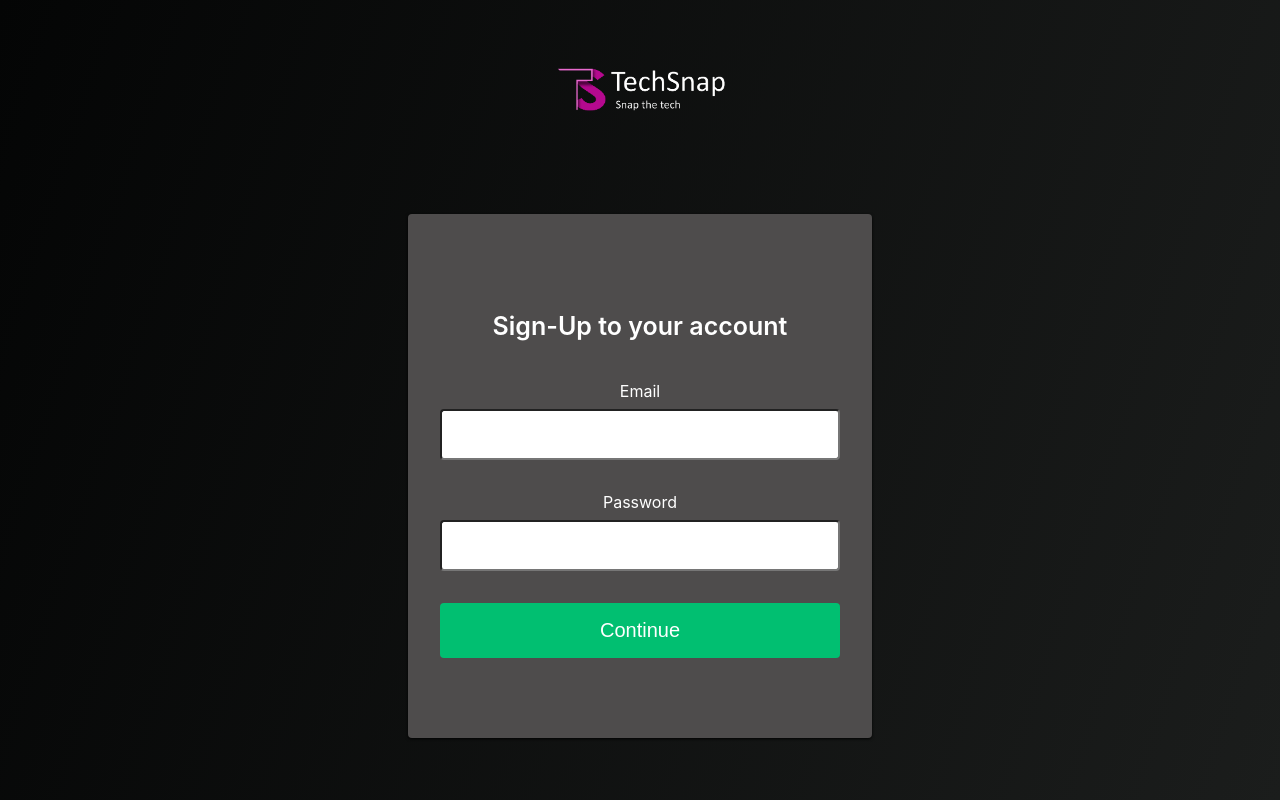
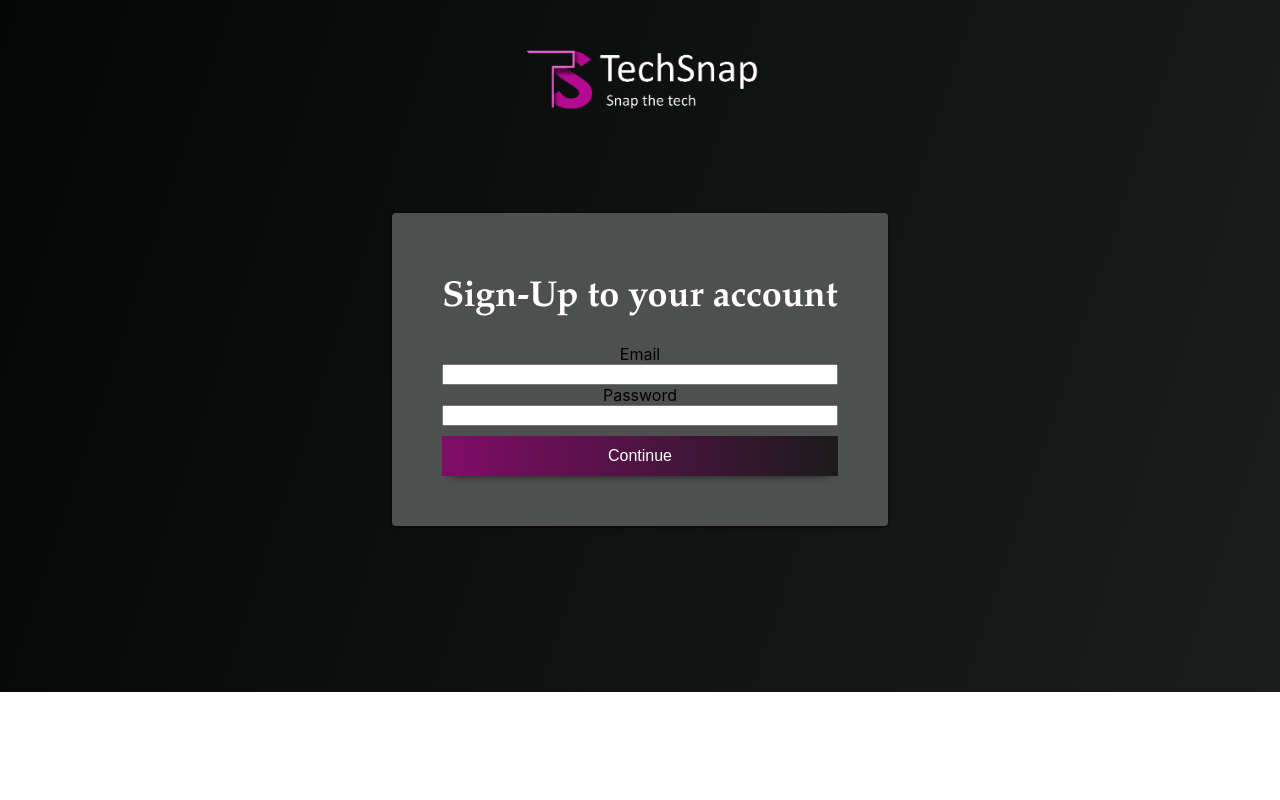
Before and after one commit to pandeyom331/Techsnap_chat, a React (Create React App) app: page / in a window 1280 px wide. Built offline with nearby package versions, Linux system fonts and the light colour scheme.

Commit message:
By Abdur

```diff
--- a/src/components/SignUp/StylesSignUp.css
+++ b/src/components/SignUp/StylesSignUp.css
@@ -1,12 +1,7 @@
 .Container{
     min-height: 692px;
-    position: fixed;
-    bottom: 0;
-    left: 0;
-    right: 0;
-    top: 0;
     z-index: 0;
-    overflow: hidden;
+
     background: linear-gradient(
       108deg,
       rgb(4, 5, 5) 0%,
@@ -19,19 +14,11 @@
     display: flex;
     flex-direction: column;
     justify-content: center;
-
-
-
 }
 
 .Icon{
-  margin-top: 32px;
   text-decoration: none;
-  color: #fff;
-  font-weight: bold;
-  font-size: 32px;
-  width: 16%;
-
+  width: 22%;
 }
 
 .FormContent{
@@ -39,69 +26,87 @@
     display: flex;
     flex-direction: column;
     justify-content: center;
+}
 
+.Form{
+    background-color: #4e5050;
+    z-index: 1;
+    display: grid;
+    margin: 50px auto;
+    padding: 40px 50px;
+    border-radius:4px;
+    box-shadow: 0 1px 3px rgba(0, 0, 0, 0.9);
+}
+
+.FormH1{
+    color: #fff;
+    font-size: 36px;
+    font-family: Garamond, serif;
+    text-align: center;
+}
+
+.input-box {
+    margin: 10px auto;
+    padding-right: 50px;
+    width: 80%;
+    position: relative;
+    box-shadow: 0 8px 10px -10px rgb(0,0,0);
+}
+
+.input-box input {
+    width: 100%;
+    height: 40px;
+    border: none;
+    background: #efefef;
+    padding-left: 50px;
+}
+
+.Form span {
+    position: absolute;
+    left: 0;
+    top: 0;
+    height: 42px;
+    width: 40px;
+    background: linear-gradient(to right, #810c68, #1b1b1b);
+}
+
+span .fas {
+    padding: 12px;
+    color: #fff;
+}
+
+button {
+    width: 100%;
+    height: 40px;
+    margin: 10px auto;
+    display: block;
+    color: #fff;
+    border: 0;
+    font-size: 16px;
+    outline: none;
+    background: linear-gradient(to right, #810c68, #1b1b1b);
+    box-shadow: 0 8px 10px -10px rgb(0,0,0);
+    cursor: pointer;
+}
+.fa-sign-in-alt {
+    margin-right: 10px;
+}
+
+.FormButton:hover{
+    background: #810c68;
 
 }
 
-.Form{
-    background-color: #4e4c4c;
-    max-width: 400px;
-    height: auto;
-    width: 100%;
-    z-index: 1;
-    display: grid;
-    margin: 0 auto;
-    padding: 80px 32px;
-    border-radius:4px;
-    box-shadow: 0 1px 3px rgba(0, 0, 0, 0.9);
-
-
-
+.user-icon{
+    width: 120px;
+    display: block;
+    margin-left: auto;
+    margin-right: auto;
+    margin-top: -100px;
 }
 
-.FormH1{
-    margin-bottom: 40px;
+p{
     color: #fff;
-    font-size: 25px;
-    font-weight: 600;
-    text-align: center;
-}
-
-.FormLabel{
-    margin-bottom: 8px;
-    font-size: 16px;
-    font-weight: 400;
-    color: #fff;
-}
-
-.FormInput
-{
-    padding: 16px 16px;
-    margin-bottom: 32px;
-    border-radius: 4px;
-}
-
-.FormButton
-{
-    background: #01bf71;
-    padding: 16px 0;
-    border: none;
-    border-radius: 4px;
-    color: #fff;
-    font-size: 20px;
-    cursor: pointer;
-}
-
-.FormButton:hover{
-    background: #bf01a6;
-
-}
-
-.Text{
-    text-align: center;
-margin-top: 24px;
-color: #fff;
-font-size: 14px;
 }
 
 @media screen and (max-width: 480px) {
```
